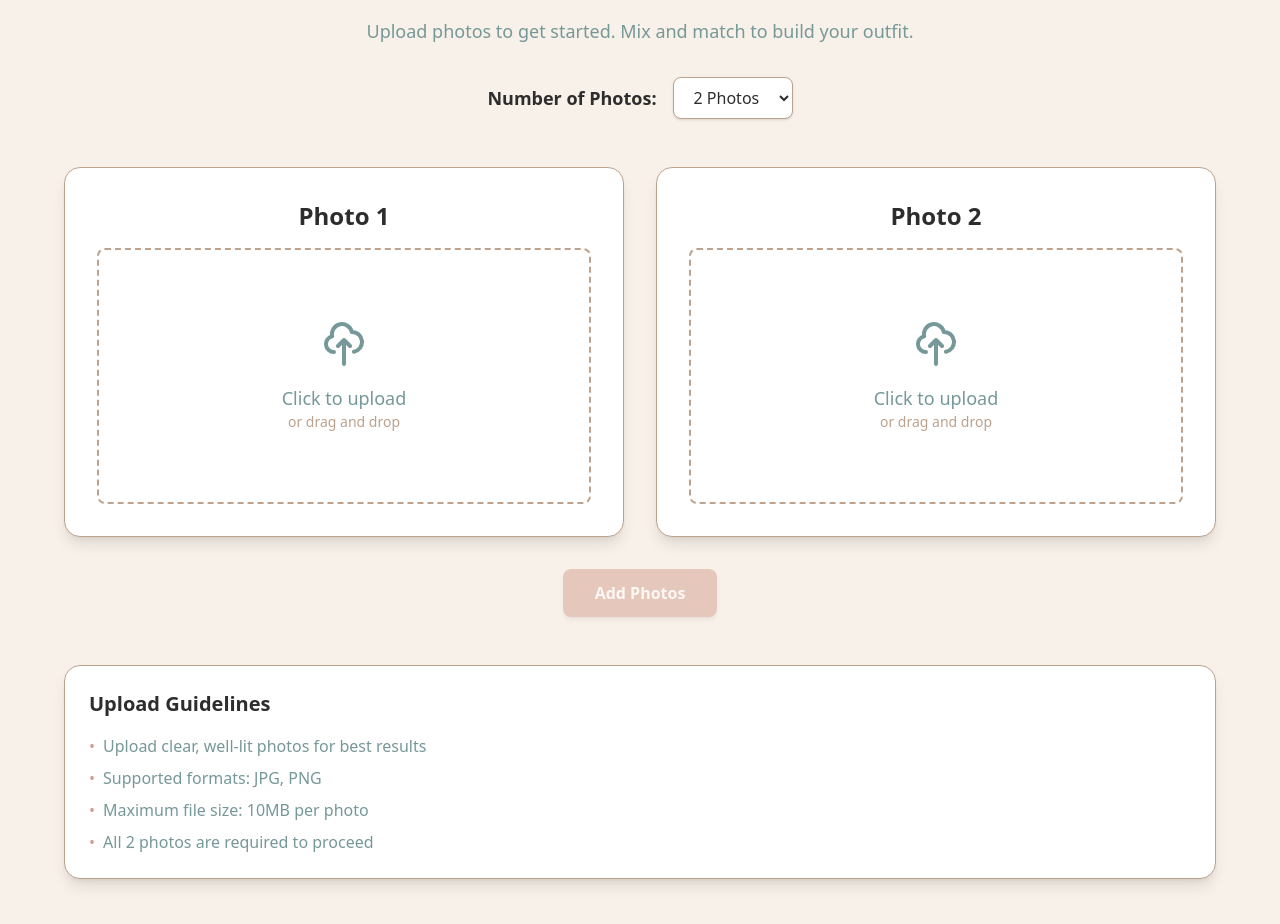
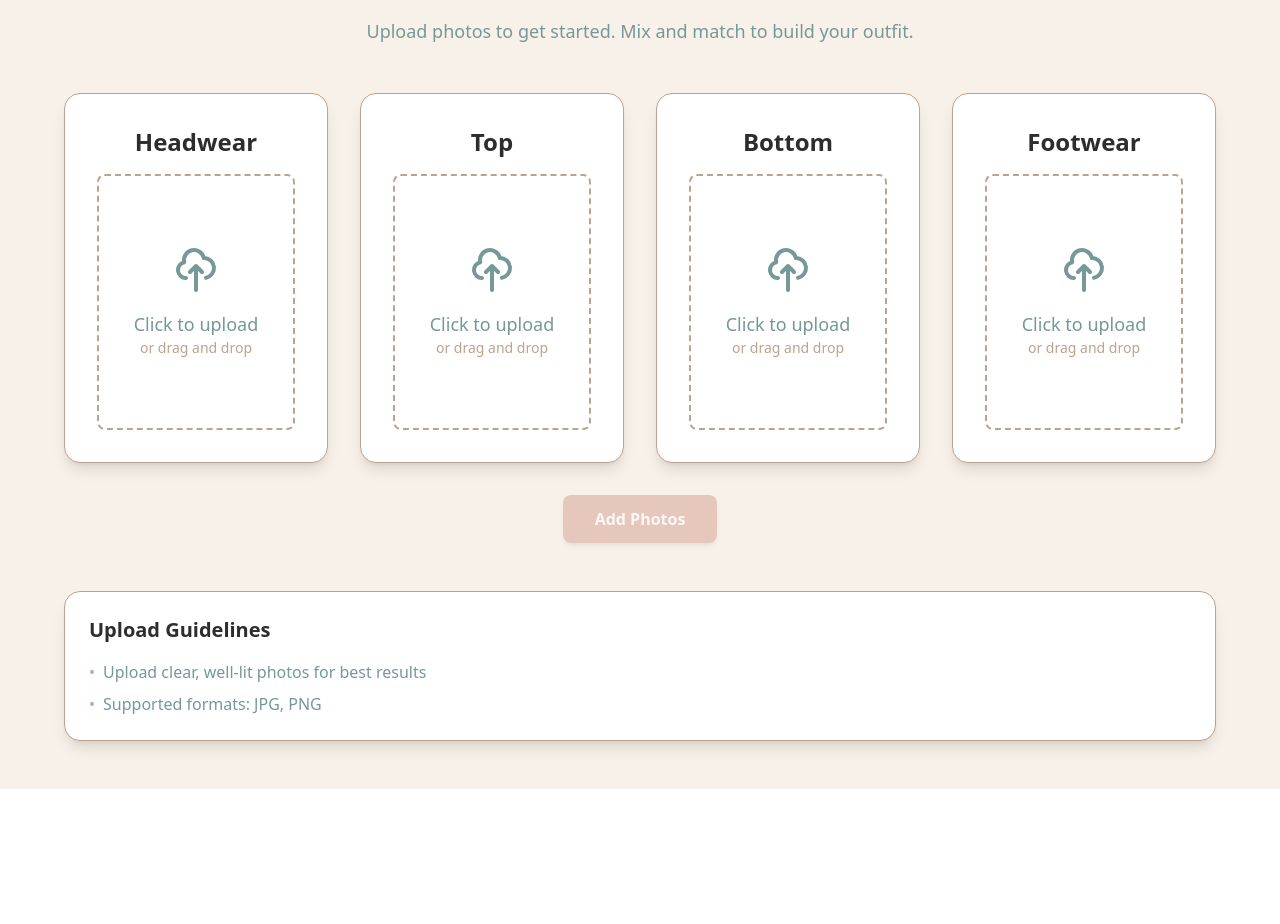
Before and after one commit to RoiceOgalesco1/Style-App, a React (Vite) app in the folder frontend/style-fit/: page /main in a window 1280 px wide. Shown: the part 160-1084 px from the top of the page. After the commit the page ends 949 px from the top, so only its background shows below. Built offline with nearby package versions, Linux system fonts and the light colour scheme.

Commit message:
UI changes in upload main

```diff
--- a/frontend/style-fit/src/components/Header.jsx
+++ b/frontend/style-fit/src/components/Header.jsx
@@ -18,11 +18,11 @@ const Header = () => {
   };
 
   return (
-          <header className="bg-white shadow-md border-b border-[#bda28d]">
-        <div className="w-full px-4 py-4">
-          <div className="flex items-center justify-end">
-            {/* Navigation Buttons */}
-            <div className="flex items-center space-x-4">
+              <header className="bg-[#f9e8ce] shadow-md border-b border-[#bda28d]">
+      <div className="w-full px-4 py-4">
+        <div className="flex items-center justify-end">
+          {/* Navigation Buttons */}
+          <div className="flex items-center space-x-4">
             <button
               onClick={handleHome}
               className="flex items-center space-x-2 px-4 py-2 text-[#2D2D2D] hover:text-[#769898] transition-colors rounded-lg hover:bg-[#F8F1E9]"
--- a/frontend/style-fit/src/components/PhotoUploadBox.jsx
+++ b/frontend/style-fit/src/components/PhotoUploadBox.jsx
@@ -1,6 +1,15 @@
 import { useState } from 'react';
 
 const PhotoUploadBox = ({ id, photoNumber, onPhotoChange, onPhotoDelete, photo, preview }) => {
+  const getCategoryName = (photoNumber) => {
+    switch (photoNumber) {
+      case 1: return 'Headwear';
+      case 2: return 'Top';
+      case 3: return 'Bottom';
+      case 4: return 'Footwear';
+      default: return `Photo ${photoNumber}`;
+    }
+  };
   const handlePhotoChange = (e) => {
     const file = e.target.files[0];
     if (file) {
@@ -19,7 +28,7 @@ const PhotoUploadBox = ({ id, photoNumber, onPhotoChange, onPhotoDelete, photo,
   return (
     <div className="bg-white rounded-2xl p-8 shadow-lg border border-[#bda28d]">
       <h3 className="text-2xl font-bold text-[#2D2D2D] mb-4 text-center">
-        Photo {photoNumber}
+        {getCategoryName(photoNumber)}
       </h3>
       <div className="space-y-4">
         <div className="relative">
@@ -38,7 +47,7 @@ const PhotoUploadBox = ({ id, photoNumber, onPhotoChange, onPhotoDelete, photo,
               <div className="w-full h-full flex items-center justify-center relative">
                 <img
                   src={preview}
-                  alt={`Preview ${photoNumber}`}
+                  alt={`Preview ${getCategoryName(photoNumber)}`}
                   className="max-w-full max-h-full object-contain rounded-lg"
                 />
                 {/* Delete Button Overlay */}
--- a/frontend/style-fit/src/pages/MainPage.jsx
+++ b/frontend/style-fit/src/pages/MainPage.jsx
@@ -3,7 +3,7 @@ import PhotoUploadBox from '../components/PhotoUploadBox';
 import Header from '../components/Header';
 
 const MainPage = () => {
-  const [numberOfBoxes, setNumberOfBoxes] = useState(2);
+  const [numberOfBoxes, setNumberOfBoxes] = useState(4);
   const [photos, setPhotos] = useState({});
   const [previews, setPreviews] = useState({});
 
@@ -75,36 +75,6 @@ const MainPage = () => {
           <p className="text-lg text-[#769898] max-w-2xl mx-auto mb-8">
             Upload photos to get started. Mix and match to build your outfit.
           </p>
-
-          {/* Number of Boxes Dropdown */}
-          <div className="flex items-center justify-center space-x-4">
-            <label htmlFor="boxCount" className="text-lg font-semibold text-[#2D2D2D]">
-              Number of Photos:
-            </label>
-            <select
-              id="boxCount"
-              value={numberOfBoxes}
-              onChange={(e) => {
-                const newCount = parseInt(e.target.value);
-                setNumberOfBoxes(newCount);
-                // Clear photos that are no longer needed
-                const newPhotos = {};
-                const newPreviews = {};
-                for (let i = 0; i < newCount; i++) {
-                  if (photos[i]) newPhotos[i] = photos[i];
-                  if (previews[i]) newPreviews[i] = previews[i];
-                }
-                setPhotos(newPhotos);
-                setPreviews(newPreviews);
-              }}
-              className="px-4 py-2 border border-[#bda28d] rounded-lg focus:outline-none focus:ring-2 focus:ring-[#769898] bg-white text-[#2D2D2D] shadow-sm"
-            >
-              <option value={1}>1 Photo</option>
-              <option value={2}>2 Photos</option>
-              <option value={3}>3 Photos</option>
-              <option value={4}>4 Photos</option>
-            </select>
-          </div>
         </div>
 
         {/* Upload Form */}
@@ -137,14 +107,6 @@ const MainPage = () => {
               <span className="text-[#d49f91] mr-2">•</span>
               Supported formats: JPG, PNG
             </li>
-            <li className="flex items-start">
-              <span className="text-[#d49f91] mr-2">•</span>
-              Maximum file size: 10MB per photo
-            </li>
-            <li className="flex items-start">
-              <span className="text-[#d49f91] mr-2">•</span>
-              All {numberOfBoxes} photo{numberOfBoxes > 1 ? 's are' : ' is'} required to proceed
-            </li>
           </ul>
         </div>
       </div>
```
